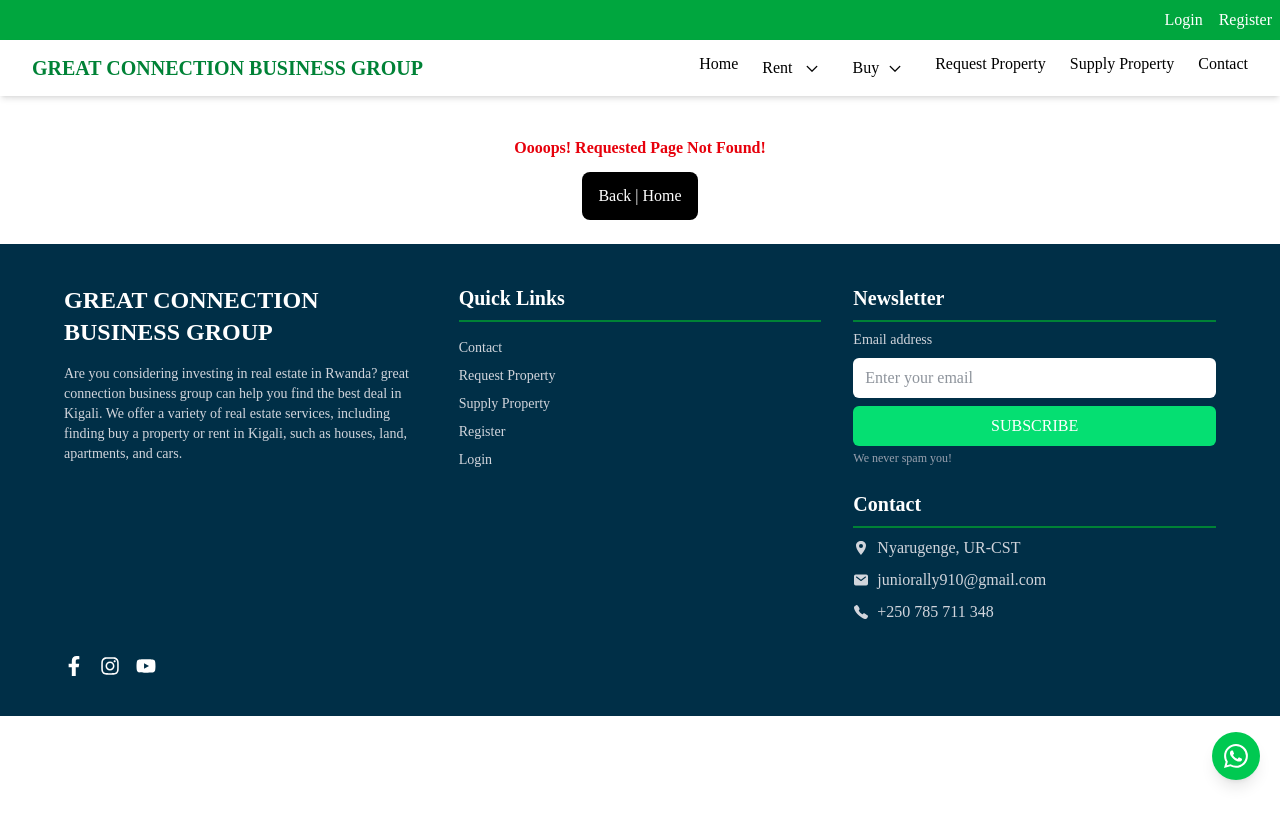
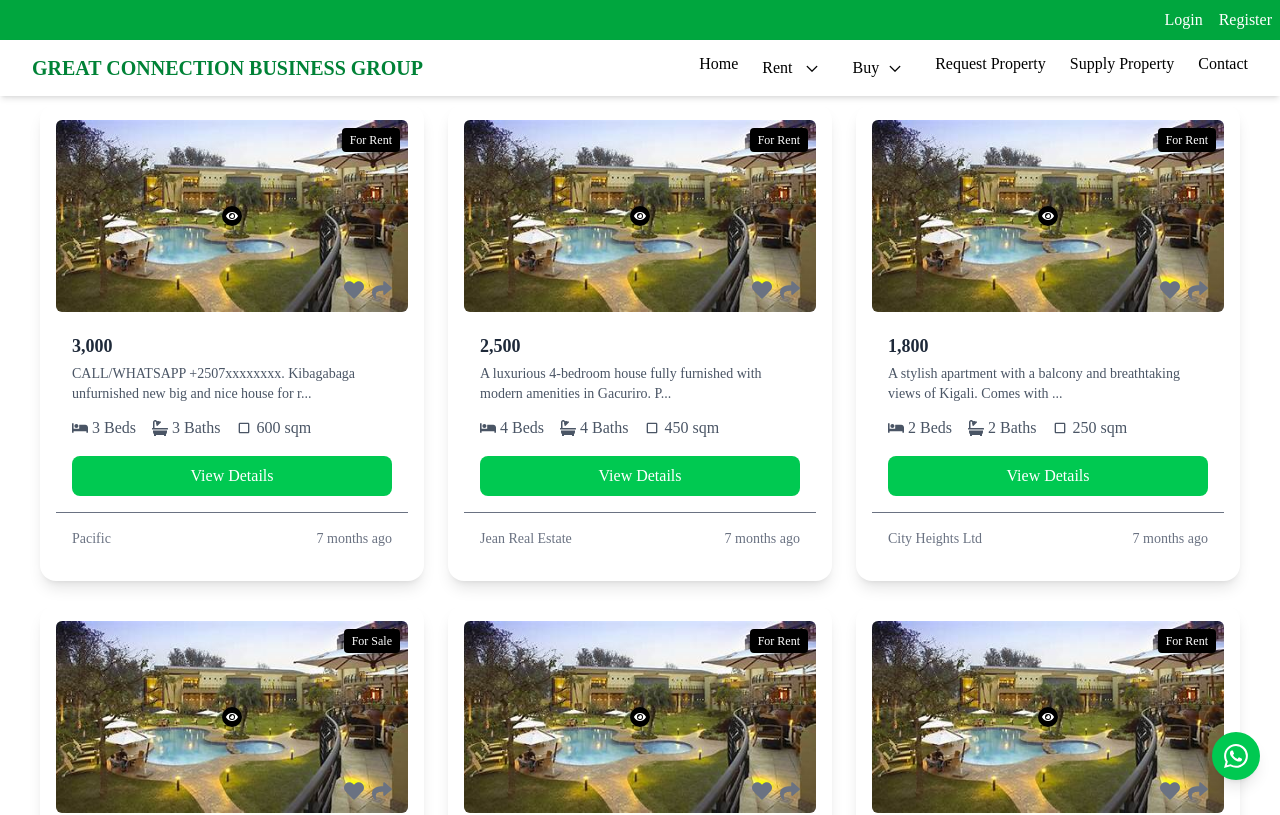
Before and after one commit to Pacifique-11/great-connection, a React (Vite) app: page /buy-hotel in a window 1280 px wide. Shown: the top 815 px of the page. Built offline with nearby package versions, Linux system fonts and the light colour scheme.

Commit message:
hotel components

```diff
--- a/src/App.jsx
+++ b/src/App.jsx
@@ -12,11 +12,13 @@ import SupplyProperty from './components/SupplyProperty';
 import RequestProperty from './components/RequestProperty';
 import BuyApartment from './components/Buy/BuyApartment';
 import BuyHouse from './components/Buy/BuyHouse';
+import BuyHotel from './components/Buy/BuyHotel';
 import BuyCar from './components/Buy/BuyCar';
 import BuyMotorcycle from './components/Buy/BuyMotorcycle';
 import BuyOtherProperties from './components/Buy/BuyOtherProperties';
 import RentApartment from './components/Rent/RentApartment';
 import RentHouse from './components/Rent/RentHouse';
+import RentHotel from './components/Rent/RentHotel';
 import RentCar from './components/Rent/RentCar';
 import RentMotorcycle from './components/Rent/RentMotorcycle';
 import RentOtherProperties from './components/Rent/RentOtherProperties';
@@ -37,11 +39,13 @@ function App() {
         <Route path="/car/:id" element={<CarDetail />} />
         <Route path="/buy-apartment" element={<BuyApartment />} />
         <Route path="/buy-house" element={<BuyHouse />} />
+        <Route path='/buy-hotel' element={<BuyHotel />} />
         <Route path="/buy-car" element={<BuyCar />} />
         <Route path="/buy-motorcycle" element={<BuyMotorcycle />} />
         <Route path="/buy-other-properties" element={<BuyOtherProperties />} />
         <Route path="/rent-apartment" element={<RentApartment />} />
         <Route path="/rent-house" element={<RentHouse />} />
+        <Route path='rent-hotel' element={<RentHotel /> } />
         <Route path="/rent-car" element={<RentCar />} />
         <Route path="/rent-motorcycle" element={<RentMotorcycle />} />
         <Route path="/rent-other-properties" element={<RentOtherProperties />} />
--- /dev/null
+++ b/src/components/Buy/BuyHotel.jsx
@@ -0,0 +1,66 @@
+import React from 'react'
+import hotel from '../../assets/hotel.jpeg'
+import { FaBed, FaBath, FaHeart, FaShare, FaEye } from 'react-icons/fa';
+import { MdCropSquare } from 'react-icons/md';
+import { Link } from 'react-router-dom';
+import Properties from '../../assets/property';
+
+const BuyHotel = () => {
+  return (
+    <div className="flex flex-wrap gap-6 justify-center py-6 mt-20">
+    {Properties.map((property) => (
+      <div key={property.id} className="max-w-sm rounded-2xl overflow-hidden shadow-lg p-4 bg-white">
+        {/* Property Image and Status */}
+        <div className="relative">
+          <img className="w-full h-48 object-cover rounded-md" src={hotel} alt={property.title} />
+          <span className="absolute inset-0 flex justify-center items-center">
+            <span className="bg-black bg-opacity-20 rounded-full p-1">
+              <FaEye className="w-3 h-3 text-white cursor-pointer" />
+            </span>
+          </span>
+          <span className="absolute top-2 right-2 bg-black text-white px-2 py-1 text-xs rounded">
+            {property.status}
+          </span>
+          <span className="absolute bottom-2 right-2 flex items-center text-gray-500 px-2 py-1 text-xs rounded gap-2">
+            <FaHeart className="w-5 h-5 cursor-pointer" />
+            <FaShare className="w-5 h-5 cursor-pointer" />
+          </span>
+        </div>
+
+        {/* Property Details */}
+        <div className="p-4">
+          <h3 className="text-lg font-bold text-gray-800 mt-1">{property.price}</h3>
+          <p className="text-gray-600 text-sm mt-1">{property.description.substring(0, 80)}...</p>
+
+          <div className="flex items-center space-x-4 mt-3 text-gray-600">
+            <div className="flex items-center space-x-1">
+              <FaBed /> <span>{property.bedrooms} Beds</span>
+            </div>
+            <div className="flex items-center space-x-1">
+              <FaBath /> <span>{property.bathrooms} Baths</span>
+            </div>
+            <div className="flex items-center space-x-1">
+              <MdCropSquare /> <span>{property.area}</span>
+            </div>
+          </div>
+
+          {/* Navigate to Property Detail Page */}
+          <Link to={`/property/${property.id}`}>
+            <button className="mt-4 w-full bg-green-500 text-white py-2 rounded-lg hover:bg-green-600 cursor-pointer">
+              View Details
+            </button>
+          </Link>
+        </div>
+
+        {/* Footer Information */}
+        <div className="p-4 text-gray-500 text-sm flex justify-between border-t">
+          <span>{property.owner}</span>
+          <span>{property.timeAgo}</span>
+        </div>
+      </div>
+    ))}
+  </div>
+  )
+}
+
+export default BuyHotel
--- a/src/components/NavBar.jsx
+++ b/src/components/NavBar.jsx
@@ -68,6 +68,9 @@ export const NavBar = () => {
               <Link to="/rent-house" className="block px-4 py-2 hover:bg-green-600 hover:text-white">
                 Rent House
               </Link>
+              <Link to="/rent-hotel" className="block px-4 py-2 hover:bg-green-600 hover:text-white">
+                Rent Hotel
+              </Link>
               <Link to="/rent-apartment" className="block px-4 py-2 hover:bg-green-600 hover:text-white">
                 Rent Apartment
               </Link>
@@ -97,6 +100,9 @@ export const NavBar = () => {
             <div className="absolute bg-white shadow-md mt-2 w-48">
                <Link to="/buy-house" className="block px-4 py-2 hover:bg-green-600 hover:text-white">
                 Buy House
+              </Link>
+              <Link to="/buy-hotel" className="block px-4 py-2 hover:bg-green-600 hover:text-white">
+                Buy Hotel
               </Link>
               <Link to="/buy-apartment" className="block px-4 py-2 hover:bg-green-600 hover:text-white">
                 Buy Apartment
--- /dev/null
+++ b/src/components/Rent/RentHotel.jsx
@@ -0,0 +1,66 @@
+import React from 'react'
+import Hotel from '../../assets/hotel.jpeg'
+import { FaBed, FaBath, FaHeart, FaShare, FaEye } from 'react-icons/fa';
+import { MdCropSquare } from 'react-icons/md';
+import { Link } from 'react-router-dom';
+import Properties from '../../assets/property';
+
+const RentHotel = () => {
+  return (
+    <div className="flex flex-wrap gap-6 justify-center py-6 mt-20">
+    {Properties.map((property) => (
+      <div key={property.id} className="max-w-sm rounded-2xl overflow-hidden shadow-lg p-4 bg-white">
+        {/* Property Image and Status */}
+        <div className="relative">
+          <img className="w-full h-48 object-cover rounded-md" src={Hotel} alt={property.title} />
+          <span className="absolute inset-0 flex justify-center items-center">
+            <span className="bg-black bg-opacity-20 rounded-full p-1">
+              <FaEye className="w-3 h-3 text-white cursor-pointer" />
+            </span>
+          </span>
+          <span className="absolute top-2 right-2 bg-black text-white px-2 py-1 text-xs rounded">
+            {property.status}
+          </span>
+          <span className="absolute bottom-2 right-2 flex items-center text-gray-500 px-2 py-1 text-xs rounded gap-2">
+            <FaHeart className="w-5 h-5 cursor-pointer" />
+            <FaShare className="w-5 h-5 cursor-pointer" />
+          </span>
+        </div>
+
+        {/* Property Details */}
+        <div className="p-4">
+          <h3 className="text-lg font-bold text-gray-800 mt-1">{property.price}</h3>
+          <p className="text-gray-600 text-sm mt-1">{property.description.substring(0, 80)}...</p>
+
+          <div className="flex items-center space-x-4 mt-3 text-gray-600">
+            <div className="flex items-center space-x-1">
+              <FaBed /> <span>{property.bedrooms} Beds</span>
+            </div>
+            <div className="flex items-center space-x-1">
+              <FaBath /> <span>{property.bathrooms} Baths</span>
+            </div>
+            <div className="flex items-center space-x-1">
+              <MdCropSquare /> <span>{property.area}</span>
+            </div>
+          </div>
+
+          {/* Navigate to Property Detail Page */}
+          <Link to={`/property/${property.id}`}>
+            <button className="mt-4 w-full bg-green-500 text-white py-2 rounded-lg hover:bg-green-600 cursor-pointer">
+              View Details
+            </button>
+          </Link>
+        </div>
+
+        {/* Footer Information */}
+        <div className="p-4 text-gray-500 text-sm flex justify-between border-t">
+          <span>{property.owner}</span>
+          <span>{property.timeAgo}</span>
+        </div>
+      </div>
+    ))}
+  </div>
+  )
+}
+
+export default RentHotel
```
Also changed, not shown: src/assets/hotel.jpeg (added).
